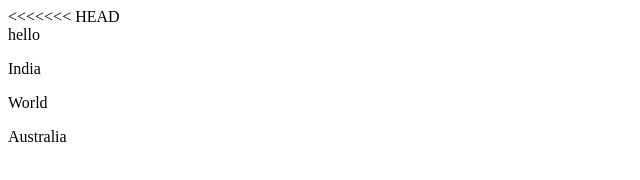
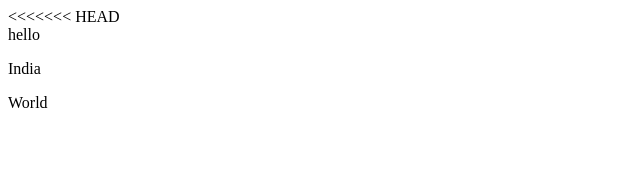
Before and after one commit to emperor-2001/demo-repo4, a plain HTML site: page index.html in a window 1280 px wide. Shown: the full height of the page, 0-640 px from the left. Drawn offline with Linux system fonts and the light colour scheme.

Commit message:
resetting
undo desc

```diff
--- a/index.html
+++ b/index.html
@@ -2,4 +2,3 @@
 <div>hello</div>
 <p>India</p>
 <p>World</p>
-<p>Australia</p>
```
